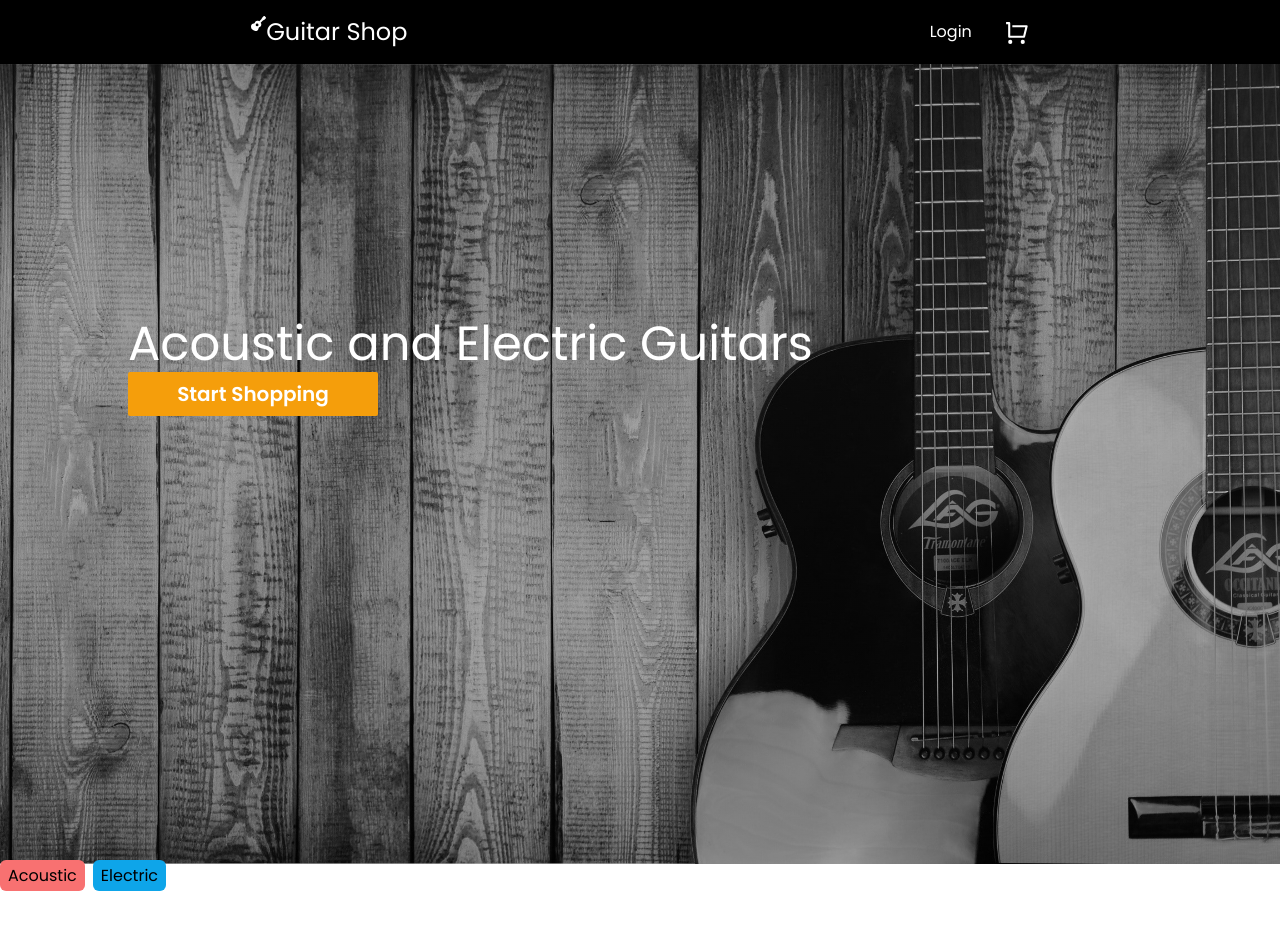
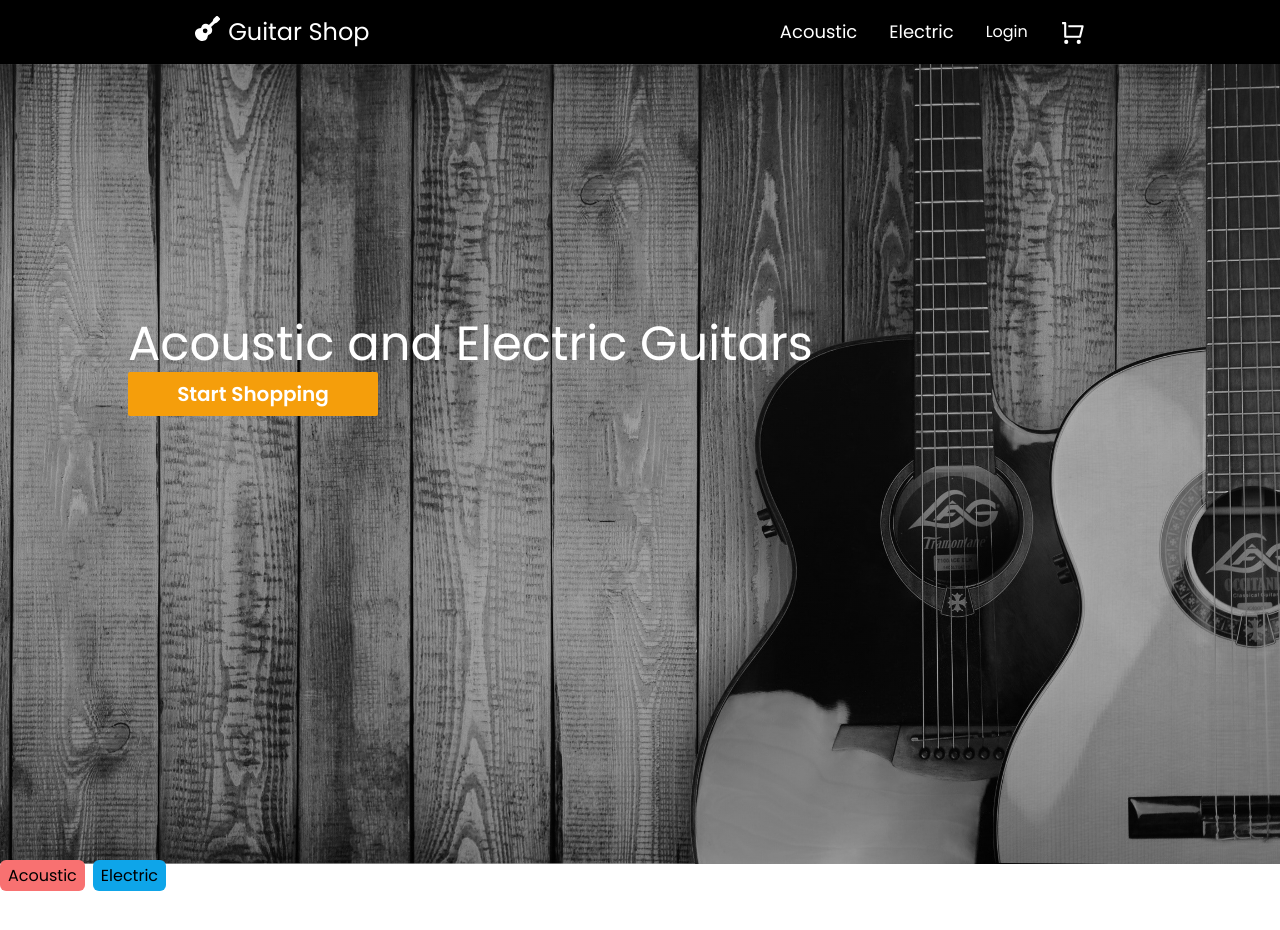
Before and after one commit to carlospsvieira/Guitar-Shop, a React (Vite) app: page / in a window 1280 px wide. Shown: the top 930 px of the page. Built offline with nearby package versions, Linux system fonts and the light colour scheme.

Commit message:
acoustic and electric links to navbar

```diff
--- a/src/App.css
+++ b/src/App.css
@@ -44,3 +44,9 @@
   opacity: 1;
   right: 0;
 }
+
+.login-btn:hover {
+  cursor: pointer;
+  border-bottom: 2px solid white;
+  margin-bottom: -1px;
+}
--- a/src/components/Filtered.jsx
+++ b/src/components/Filtered.jsx
@@ -18,7 +18,7 @@ function Filtered({ brand }) {
   );
 
   return (
-    <div>
+    <div className="flex flex-wrap justify-center gap-[2rem] items-end">
       {!filtered
         ? guitarList.map((guitar) => (
             <div
--- a/src/components/GuitarList.jsx
+++ b/src/components/GuitarList.jsx
@@ -40,7 +40,7 @@ function GuitarList() {
           </option>
         ))}
       </select>
-      <div className="flex flex-wrap justify-center gap-[2rem] items-end">
+      <div>
         {/* component listing all or filtered guitars */}
         <Filtered brand={brand} />
       </div>
--- a/src/components/Hero.jsx
+++ b/src/components/Hero.jsx
@@ -3,7 +3,9 @@ import React from "react";
 function Hero() {
   return (
     <div className="h-screen hero flex flex-col">
-      <h1 className="text-white text-5xl mt-[55%] ml-[10%] sm:text-5xl sm:mt-[20%]">Acoustic and Electric Guitars</h1>
+      <h1 className="text-white text-5xl mt-[55%] ml-[10%] sm:text-5xl sm:mt-[20%]">
+        Acoustic and Electric Guitars
+      </h1>
       <a
         href="#category"
         className="bg-amber-500
--- a/src/components/Navbar.jsx
+++ b/src/components/Navbar.jsx
@@ -2,8 +2,8 @@ import React, { useContext, useEffect } from "react";
 import { Link, useLocation } from "react-router-dom";
 import { Context } from "../context/AddProvider";
 import { CgProfile } from "react-icons/cg";
-import { RiShoppingCartLine } from "react-icons/ri"
-import { FaGuitar } from "react-icons/fa"
+import { RiShoppingCartLine } from "react-icons/ri";
+import { FaGuitar } from "react-icons/fa";
 
 function Navbar() {
   const { user, setUser } = useContext(Context);
@@ -21,10 +21,13 @@ function Navbar() {
   return (
     <div className="flex justify-around items-center bg-black text-white py-4 w-full">
       <Link to="/" className="text-2xl mr-5 flex">
-        <FaGuitar size={15}/> Guitar Shop
+        <FaGuitar size={25} /> <span className="ml-2">Guitar Shop</span>
       </Link>
 
       <div className="flex items-center gap-8">
+        <Link to="/acoustic" className="login-btn text-lg">Acoustic</Link>
+        <Link to="/electric" className="login-btn text-lg">Electric</Link>
+
         {location.pathname === "/login" ? (
           // Checks whether user is at the login page or not.
           // if so, user cannot see links to login or profile pages //
@@ -35,12 +38,14 @@ function Navbar() {
             <CgProfile size={25} />
           </Link>
         ) : (
-          <Link to="/login">
+          <Link to="/login" className="login-btn text-md">
             Login
           </Link>
         )}
 
-        <Link to="/cart"><RiShoppingCartLine size={25}/></Link>
+        <Link to="/cart">
+          <RiShoppingCartLine size={25} />
+        </Link>
       </div>
     </div>
   );
```
